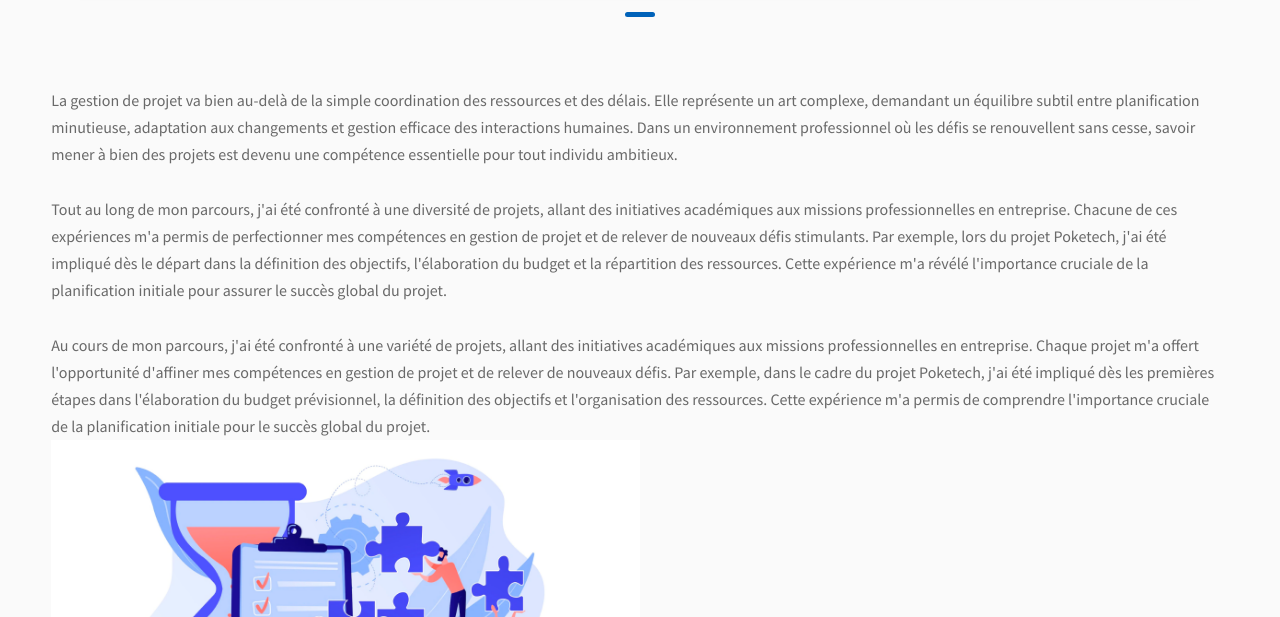
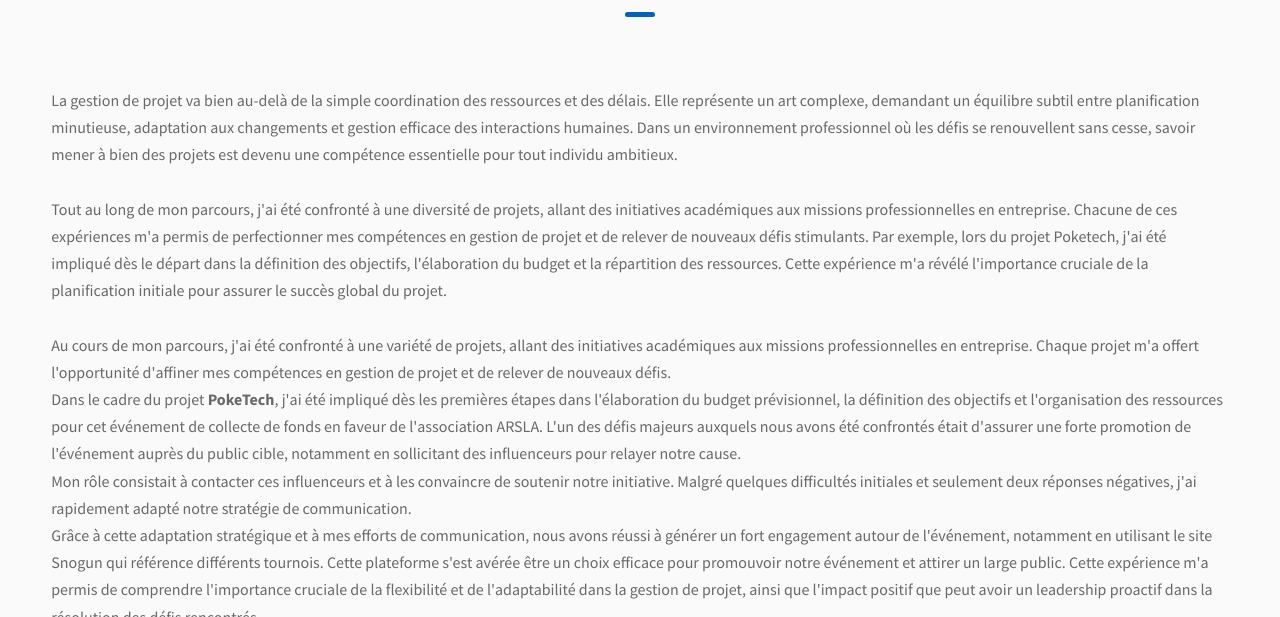
Before and after one commit to Killianp47/portofolio, a website: page skills/gestion-projet.html in a window 1280 px wide. Shown: the part 183-800 px from the top of the page. Drawn offline with Linux system fonts and the light colour scheme.

Commit message:
compétence end

```diff
--- a/skills/gestion-projet.html
+++ b/skills/gestion-projet.html
@@ -69,7 +69,13 @@
 <br><br>
 Tout au long de mon parcours, j'ai été confronté à une diversité de projets, allant des initiatives académiques aux missions professionnelles en entreprise. Chacune de ces expériences m'a permis de perfectionner mes compétences en gestion de projet et de relever de nouveaux défis stimulants. Par exemple, lors du projet Poketech, j'ai été impliqué dès le départ dans la définition des objectifs, l'élaboration du budget et la répartition des ressources. Cette expérience m'a révélé l'importance cruciale de la planification initiale pour assurer le succès global du projet.
             <br><br>
-Au cours de mon parcours, j'ai été confronté à une variété de projets, allant des initiatives académiques aux missions professionnelles en entreprise. Chaque projet m'a offert l'opportunité d'affiner mes compétences en gestion de projet et de relever de nouveaux défis. Par exemple, dans le cadre du projet Poketech, j'ai été impliqué dès les premières étapes dans l'élaboration du budget prévisionnel, la définition des objectifs et l'organisation des ressources. Cette expérience m'a permis de comprendre l'importance cruciale de la planification initiale pour le succès global du projet.
+Au cours de mon parcours, j'ai été confronté à une variété de projets, allant des initiatives académiques aux missions professionnelles en entreprise. Chaque projet m'a offert l'opportunité d'affiner mes compétences en gestion de projet et de relever de nouveaux défis.
+ <br>
+                Dans le cadre du projet <a href="../project-3.html"><strong>PokeTech</strong></a>, j'ai été impliqué dès les premières étapes dans l'élaboration du budget prévisionnel, la définition des objectifs et l'organisation des ressources pour cet événement de collecte de fonds en faveur de l'association ARSLA. L'un des défis majeurs auxquels nous avons été confrontés était d'assurer une forte promotion de l'événement auprès du public cible, notamment en sollicitant des influenceurs pour relayer notre cause.
+                <br>
+                Mon rôle consistait à contacter ces influenceurs et à les convaincre de soutenir notre initiative. Malgré quelques difficultés initiales et seulement deux réponses négatives, j'ai rapidement adapté notre stratégie de communication.
+                <br>
+                Grâce à cette adaptation stratégique et à mes efforts de communication, nous avons réussi à générer un fort engagement autour de l'événement, notamment en utilisant le site Snogun qui référence différents tournois. Cette plateforme s'est avérée être un choix efficace pour promouvoir notre événement et attirer un large public. Cette expérience m'a permis de comprendre l'importance cruciale de la flexibilité et de l'adaptabilité dans la gestion de projet, ainsi que l'impact positif que peut avoir un leadership proactif dans la résolution des défis rencontrés.
             <br>
                 <img  width="50%"  src="../assets/png/Gestion-de-projet.png" alt="">
                 <br>
@@ -77,7 +83,9 @@ En parallèle, j'ai acquis une expertise approfondie dans l'utilisation d'outils
 Dans le domaine complexe de la gestion de projet, l'évaluation des performances revêt une importance capitale. Avec l'expérience, j'ai développé une meilleure capacité à estimer avec précision le temps nécessaire pour l'accomplissement de différentes tâches de développement. Avec cette compétence, j'ai développé une meilleure capacité à estimer avec précision le temps nécessaire pour l'accomplissement de différentes tâches de développement. Cela m'aide à anticiper les éventuels retards et à prendre des décisions éclairées pour garantir le respect des délais impartis.
             <br><br>
 
-Enfin, je suis profondément convaincu de l'importance de l'apprentissage continu dans le domaine de la gestion de projet. Chaque projet est une opportunité d'enrichir mes connaissances et mes compétences, et je m'efforce constamment de tirer des enseignements de mes expériences passées. En analysant les succès et les échecs, j'identifie les leçons apprises et je cherche activement à intégrer de nouvelles pratiques et approches dans mes projets futurs. En tant que professionnel passionné, je suis engagé dans un processus d'amélioration continue.
+Enfin, je suis profondément convaincu de l'importance de l'apprentissage continu dans le domaine de la gestion de projet. Chaque projet représente pour moi une précieuse opportunité d'élargir mes horizons et d'améliorer mes compétences. En analysant attentivement les succès et les échecs rencontrés au fil du temps, j'ai pu identifier des leçons précieuses qui ont enrichi ma pratique professionnelle. Par exemple, après avoir fait face à des défis de communication lors du projet Poketech, j'ai réalisé l'importance cruciale de maintenir des canaux de communication ouverts et transparents avec toutes les parties prenantes. Grâce à cette prise de conscience, j'ai intégré des pratiques de communication plus efficaces dans mes projets ultérieurs.
+<br>
+En tant que professionnel passionné, je suis profondément engagé dans un processus d'amélioration continue. Je suis constamment à la recherche de nouvelles méthodes, outils et approches pour affiner mes compétences et maximiser l'impact de mes projets. Cette quête incessante de perfectionnement reflète mon niveau autonome dans la gestion de projet et ma volonté inébranlable de fournir des résultats exceptionnels à chaque initiative que j'entreprends.
 
             </span>
 
```
